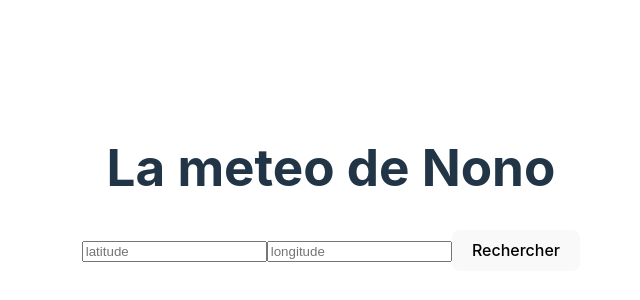
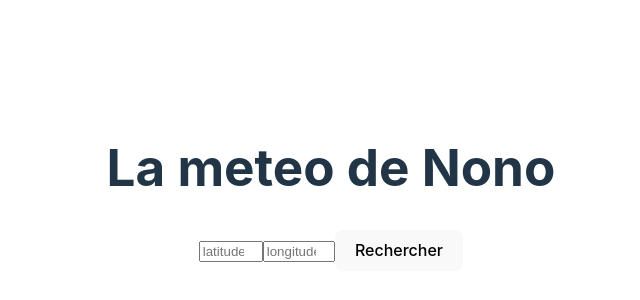
Before and after one commit to NolanCST/Application-Meteo, a React (Vite) app: page / in a window 1280 px wide. Shown: the part 212-512 px from the top of the page, without its empty margins (309-949 px from the left). Built offline with nearby package versions, Linux system fonts and the light colour scheme.

Commit message:
Ajout de la recuperation de la position de l'utilisateur

```diff
--- a/src/App.jsx
+++ b/src/App.jsx
@@ -36,8 +36,8 @@ function App() {
       <>
          <h1>La meteo de Nono</h1>
          <div>
-            <input onChange={handleInputLat} type="text" placeholder="latitude" />
-            <input onChange={handleInputLong} type="text" placeholder="longitude" />
+            <input onChange={handleInputLat} type="number" placeholder="latitude" max="90" min="-90" />
+            <input onChange={handleInputLong} type="number" placeholder="longitude" max="180" min="-180" />
             <button onClick={getMeteo}>Rechercher</button>
             {renderMeteo()}
          </div>
--- a/src/components/LocationUser.jsx
+++ b/src/components/LocationUser.jsx
@@ -22,6 +22,8 @@ const LocationComponent = () => {
 
    return (
       <div>
+         Vos coordonnees :
+         <br />
          Latitude: {latitude}
          <br />
          Longitude: {longitude}
```
